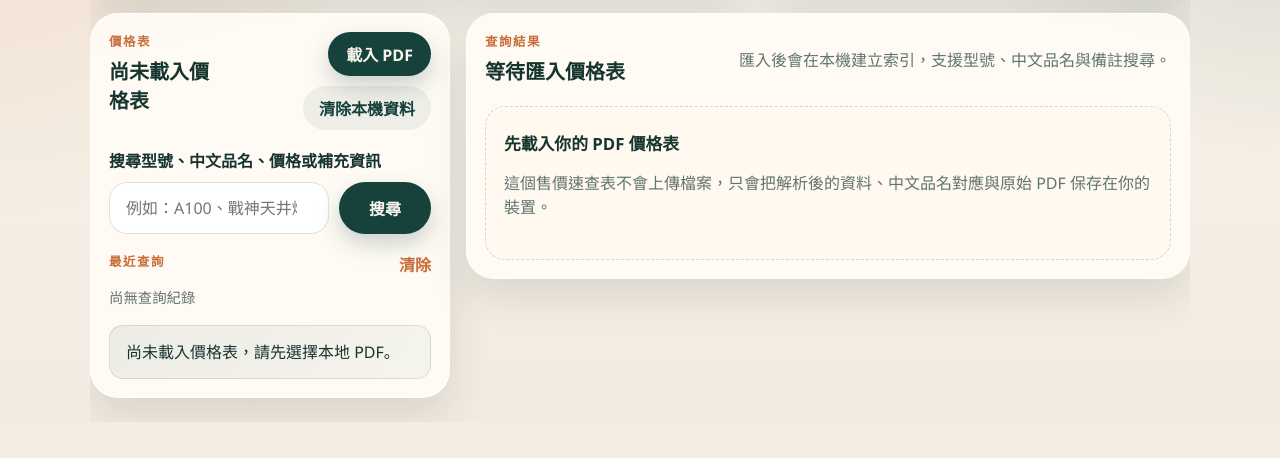
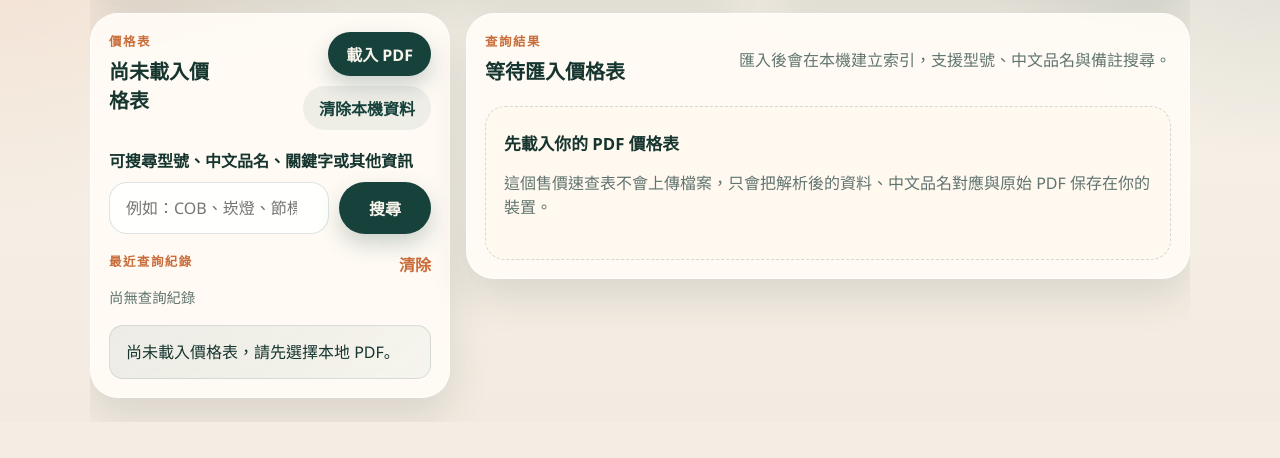
Before and after one commit to kuperss/local-price-pwa, a plain HTML site: page index.html in a window 1280 px wide. Shown: the part 180-638 px from the top of the page. Drawn offline with Linux system fonts and the light colour scheme.

Commit message:
Update search prompt copy

```diff
--- a/index.html
+++ b/index.html
@@ -73,14 +73,14 @@
           <input id="file-input" type="file" accept="application/pdf" hidden />
 
           <form id="search-form" class="search-shell">
-            <label class="search-label" for="search-input">搜尋型號、中文品名、價格或補充資訊</label>
+            <label class="search-label" for="search-input">可搜尋型號、中文品名、關鍵字或其他資訊</label>
             <div class="search-row">
               <input
                 id="search-input"
                 type="search"
                 inputmode="search"
                 autocomplete="off"
-                placeholder="例如：A100、戰神天井燈、底價、贈品"
+                placeholder="例如：COB、崁燈、節標、57K"
               />
               <button class="primary-button search-button" type="submit">
                 搜尋
@@ -90,7 +90,7 @@
 
           <div class="history-block">
             <div class="history-head">
-              <p class="section-label">最近查詢</p>
+              <p class="section-label">最近查詢紀錄</p>
               <button id="clear-history-button" class="text-button" type="button">
                 清除
               </button>
```
